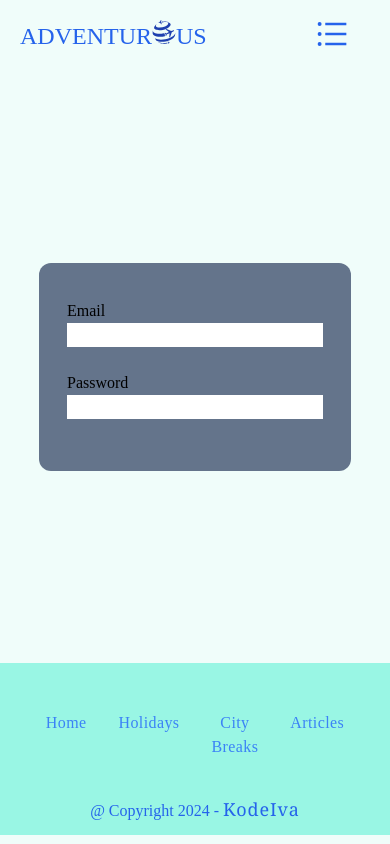
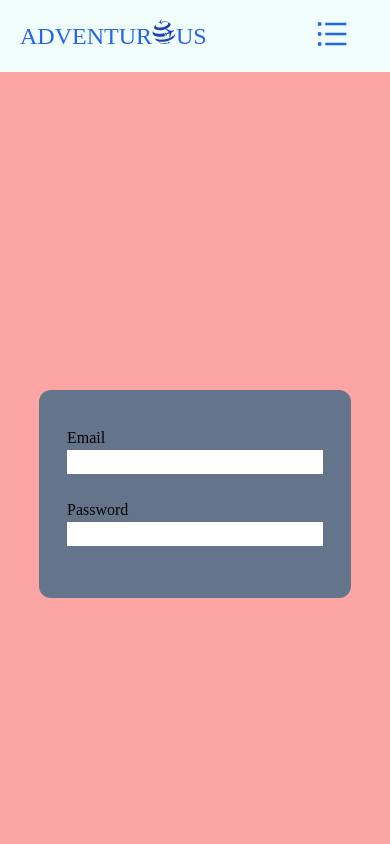
Before and after one commit to KodeIva/adventurous, a React (Create React App) app: page /signin in a window 390 px wide. Shown: the top 844 px of the page. Built offline with nearby package versions, Linux system fonts and the light colour scheme.

Commit message:
responsive styling added

```diff
--- a/src/pages/SignIn.jsx
+++ b/src/pages/SignIn.jsx
@@ -2,13 +2,13 @@ import React from 'react'
 
 const SignIn = () => {
   return (
-    <form action="" className='w-full h-[70vh] flex justify-center items-center'>
-        <div className='bg-slate-500 w-[80%] h-auto py-9 px-7 rounded-xl'>
-          <div className="row flex flex-col mb-6 ">
+    <form action="" className=' bg-red-300 w-full h-[100vh] sm:bg-yellow-200 lg:bg-orange-500 flex justify-center items-center'>
+        <div className='bg-slate-500 w-[80%] sm:w-[60%] lg:w-[40%] xl:w-[30%] h-auto py-9 px-7 rounded-xl'>
+          <div className="row flex flex-col w-[100%] mb-6 ">
             <label htmlFor="">Email</label>
             <input type="text" />
           </div>
-          <div className="row flex flex-col mb-4">
+          <div className="row flex flex-col w-[100%] mb-4">
             <label htmlFor="">Password</label>
             <input type="text" />
           </div>
```
